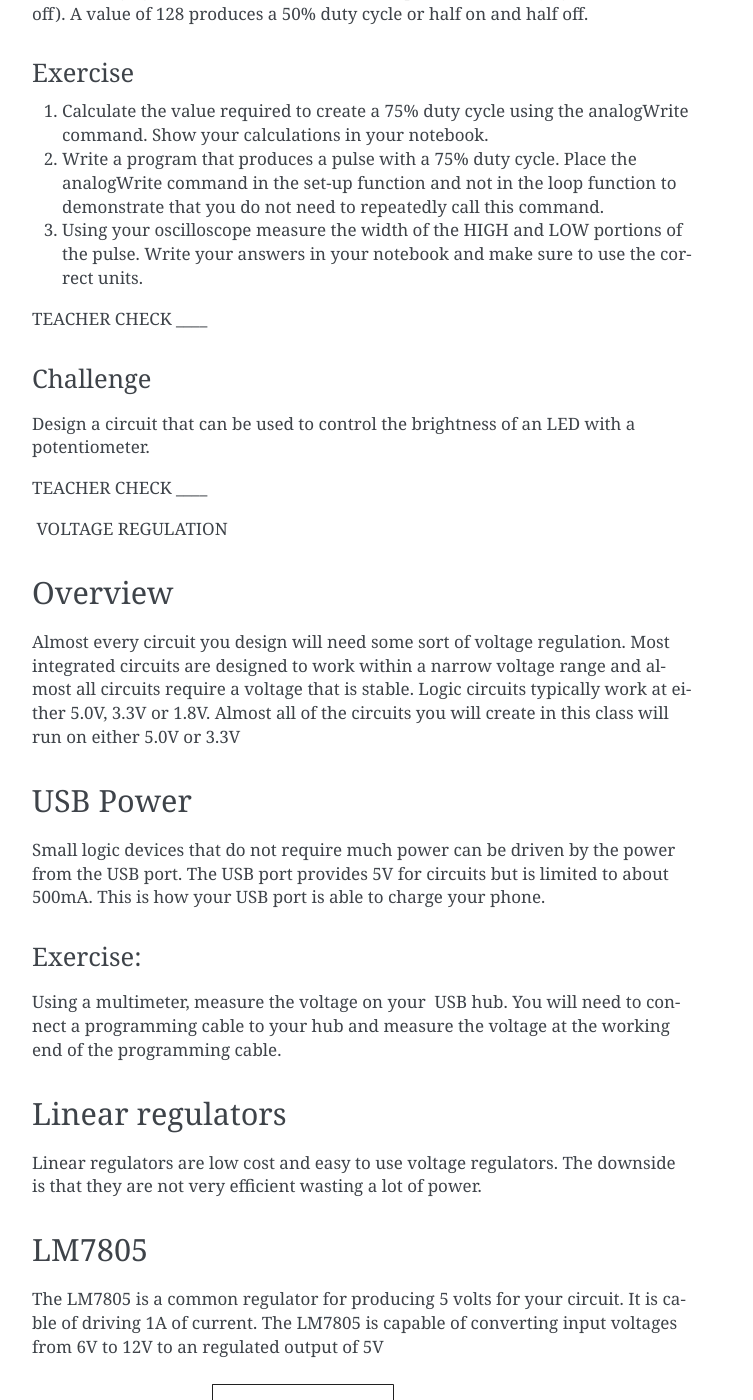
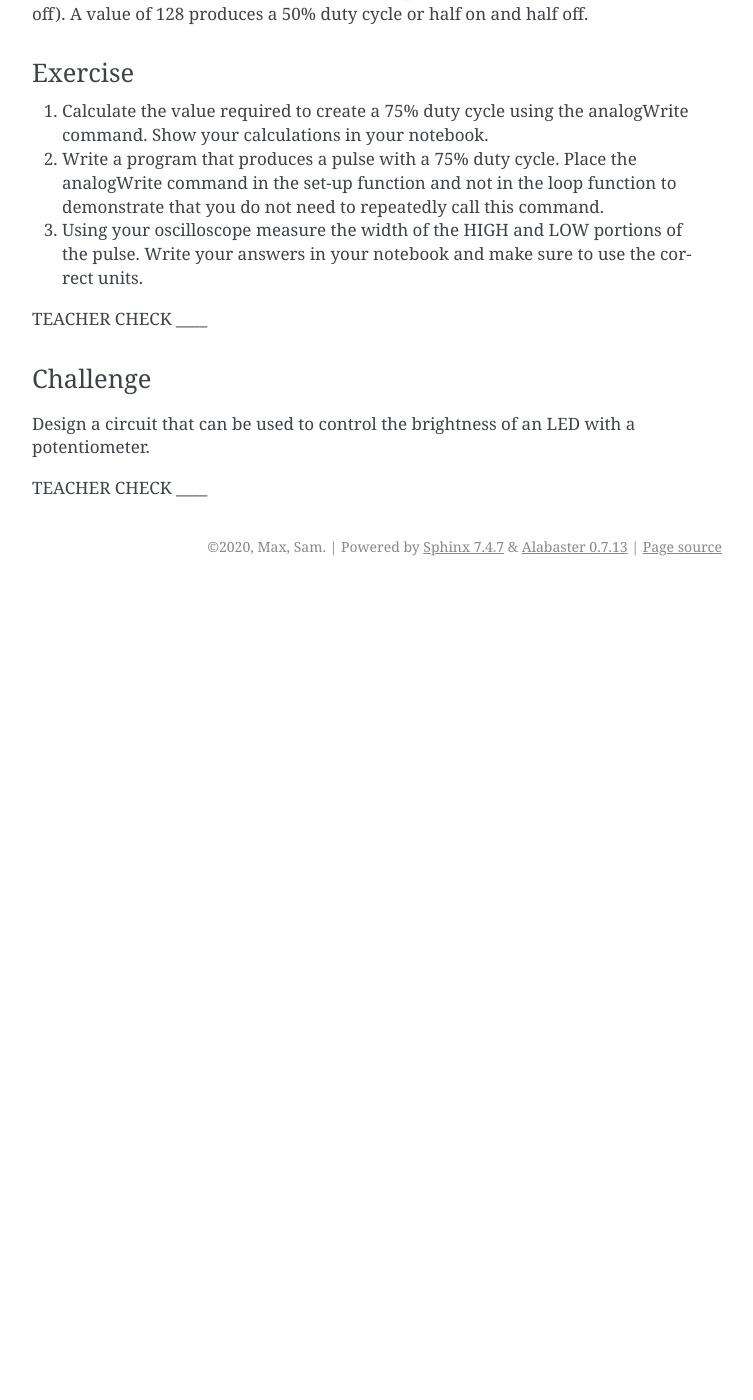
Before and after one commit to maxtkc/mvths-wiki, a Sphinx documentation site: the page built from docs/055-analogwrite.rst, in a window 1280 px wide and 1400 px high, scrolled down 520 px. Shown: the whole window, without its empty margins (388-1141 px from the left). Built offline with Sphinx 7.4.7, drawn with Linux system fonts in a browser that asks for light colours; pages that are not in the unit, such as notebooks, are missing from menus; after the commit the page ends 1106 px from its top, so only the background shows below that; some of the changed text lies outside the part shown.

Commit message:
Update 055-analogwrite.rst

```diff
--- a/docs/055-analogwrite.rst
+++ b/docs/055-analogwrite.rst
@@ -32,80 +32,3 @@ Challenge
 Design a circuit that can be used to control the brightness of an LED with a potentiometer.
 
 TEACHER CHECK \_\_\_\_
-
- VOLTAGE REGULATION
-
-Overview
---------
-
-Almost every circuit you design will need some sort of voltage
-regulation. Most integrated circuits are designed to work within a
-narrow voltage range and almost all circuits require a voltage that is
-stable. Logic circuits typically work at either 5.0V, 3.3V or 1.8V.
-Almost all of the circuits you will create in this class will run on
-either 5.0V or 3.3V
-
-USB Power
----------
-
-Small logic devices that do not require much power can be driven by the
-power from the USB port. The USB port provides 5V for circuits but is
-limited to about 500mA. This is how your USB port is able to charge your
-phone.
-
-Exercise:
-~~~~~~~~~
-
-Using a multimeter, measure the voltage on your  USB hub. You will need
-to connect a programming cable to your hub and measure the voltage at
-the working end of the programming cable.
-
-Linear regulators
------------------
-
-Linear regulators are low cost and easy to use voltage regulators. The
-downside is that they are not very efficient wasting a lot of power.
-
-LM7805
-------
-
-The LM7805 is a common regulator for producing 5 volts for your circuit.
-It is cable of driving 1A of current. The LM7805 is capable of
-converting input voltages from 6V to 12V to an regulated output of 5V
-
-.. figure:: images/image25.png
-   :alt:
-
-Exercise:
-~~~~~~~~~
-
-Using the device diagram and the basic circuit shown below, set up an
-LM7805 to regulate 10V input from your bench supply to 5V output. NOTE:
-You will not need to use the capacitors shown for this exercise. Test
-your output using a multimeter. NOTE: your circuit may not produce
-exactly 5.0V.
-
-.. figure:: images/image9.png
-   :alt:
-
-Device Diagram
-
-.. figure:: images/image16.png
-   :alt:
-
-Basic Circuit
-
-TEACHER CHECK \_\_\_\_
-
-LD33V
------
-
-The LD33V is a linear regulator that has a fixed output of 3.3V.
-
-Exercise:
-~~~~~~~~~
-
-Set up a circuit using the LD33V to regulate and input voltage of 8.0V
-to 3.3V. You will need to look up the datasheet for the LD33V in order
-to design the circuit.  IMPORTANT! The LD33V does NOT have the same
-pinout as the LM7805.
```
